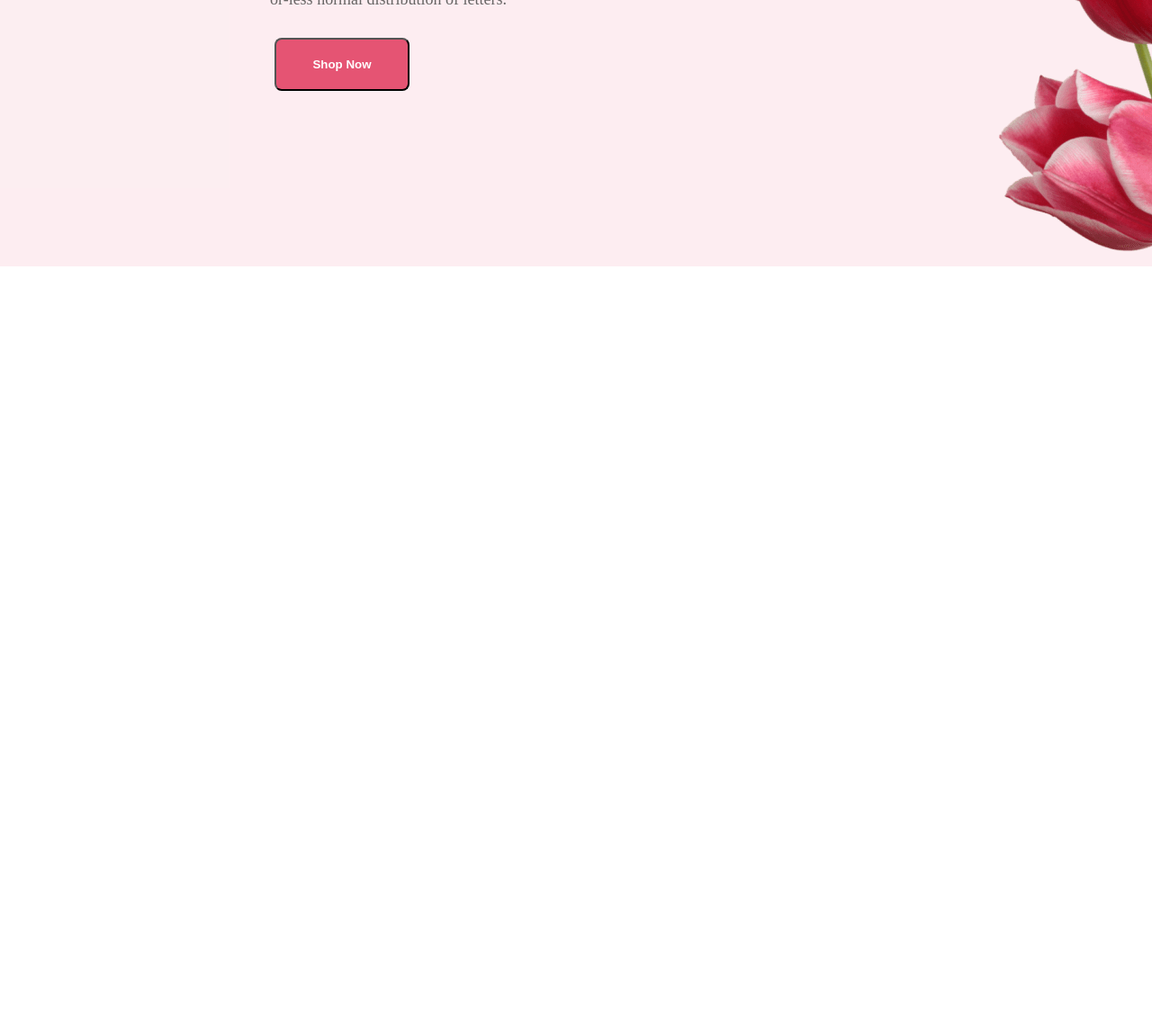
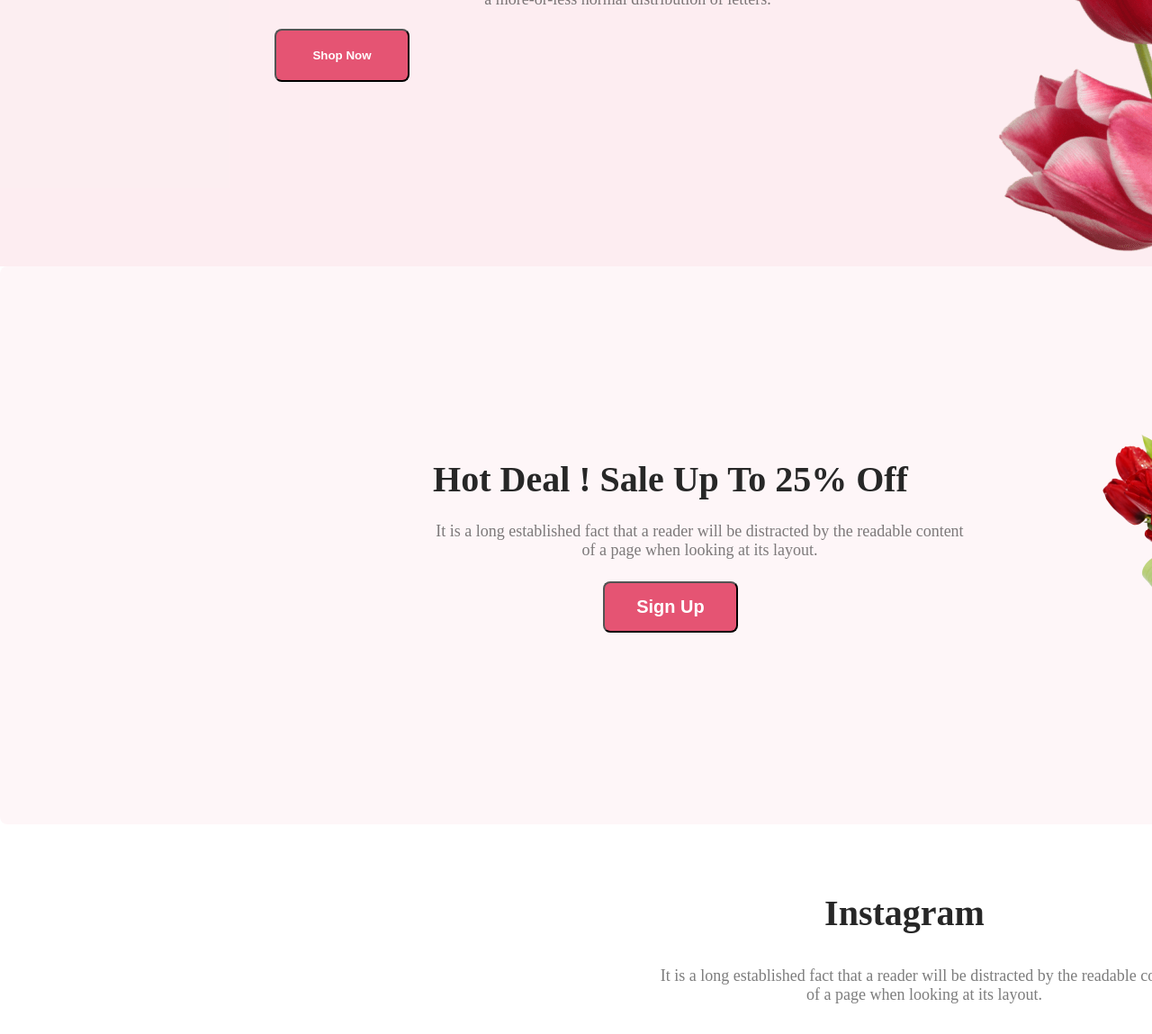
Before and after one commit to mahadihasanbd/flower-shop-assignment-one, a plain HTML site: page flower-shop-assignment-one/index.html in a window 1280 px wide. Shown: the part 554-1703 px from the top of the page at 90% size. Before the commit the page ends 854 px from the top, so only its background shows below. Drawn offline with Linux system fonts and the light colour scheme.

Commit message:
added some main section and istagram title

```diff
--- a/flower-shop-assignment-one/index.html
+++ b/flower-shop-assignment-one/index.html
@@ -30,7 +30,28 @@
       </div>
     </header>
 
-    <main></main>
+    <main>
+      <div id="main-container">
+        <div class="main-item">
+          <h2>Hot Deal ! Sale Up To 25% Off</h2>
+          <p>
+            It is a long established fact that a reader will be distracted by
+            the readable content of a page when looking at its layout.
+          </p>
+          <button class="btn-two">Sign Up</button>
+        </div>
+        <div class="main-img-one">
+          <img src="Flower-Asset/pngwing 8.png" alt="" />
+        </div>
+      </div>
+      <section class="middle-section">
+        <h2>Instagram</h2>
+        <p>
+          It is a long established fact that a reader will be distracted by the
+          readable content of a page when looking at its layout.
+        </p>
+      </section>
+    </main>
     <footer></footer>
   </body>
 </html>
--- a/flower-shop-assignment-one/style.css
+++ b/flower-shop-assignment-one/style.css
@@ -53,3 +53,82 @@
     height: 800px;
     padding: 50px 240px 0px 0px;
 }
+
+#main-container {
+    display: flex;
+    width: 1920px;
+    height: 620px;
+    border-radius: 8px;
+    background: rgba(229, 84, 115, 0.05);
+    display: flex;
+    justify-content: space-between;
+    align-items: center;
+}
+.main-item>h2 {
+    display: flex;
+    flex-direction: column;
+    justify-content: center;
+    align-items: center;
+    font-weight: 800;
+    padding-left: 300px;
+    color: #272727;
+    width:530px ;
+    height: 48px;
+    font-size: 40px;
+}
+.main-item,p {
+    display: flex;
+    flex-direction: column;
+    justify-content: center;
+    align-items: center;
+    font-size: 18px;
+    font-weight: 400;
+    width: 590px;
+    height: 60px;
+    padding: 24px 0px 24px 300px;
+    color: #676565;
+}
+
+.btn-two {
+    display: flex;
+    padding: 15px 35px;
+    border-radius: 8px;
+    background: #E55473;
+    color: #fff;
+    font-size: 20px;
+    font-weight: 700;
+    margin-left: 300px;
+}
+.btn-two:hover {
+    background-color: rgb(2, 57, 54);
+}
+.main-img-one {
+    width: 300px;
+    height: 400px;
+    padding: 50px 400px 0px 0px;
+}
+.middle-section {
+    display: flex;
+    justify-content: center;
+    text-align: center;
+    margin-top: 25px;
+
+}
+.middle-section>h2 {
+    width: 180px;
+    height: 45px;
+    font-size: 40px;
+    color: #272727;
+    padding: 50px 0px 5px 0px ;
+    margin-left: 550px;
+}
+.middle-section,p {
+    display: flex;
+    width: 594px;
+    flex-direction: column;
+    color: rgba(39, 39, 39, 0.60);
+    text-align: center;
+    font-size: 18px;
+    font-weight: 400;
+    padding-left: 365px;
+}
```
